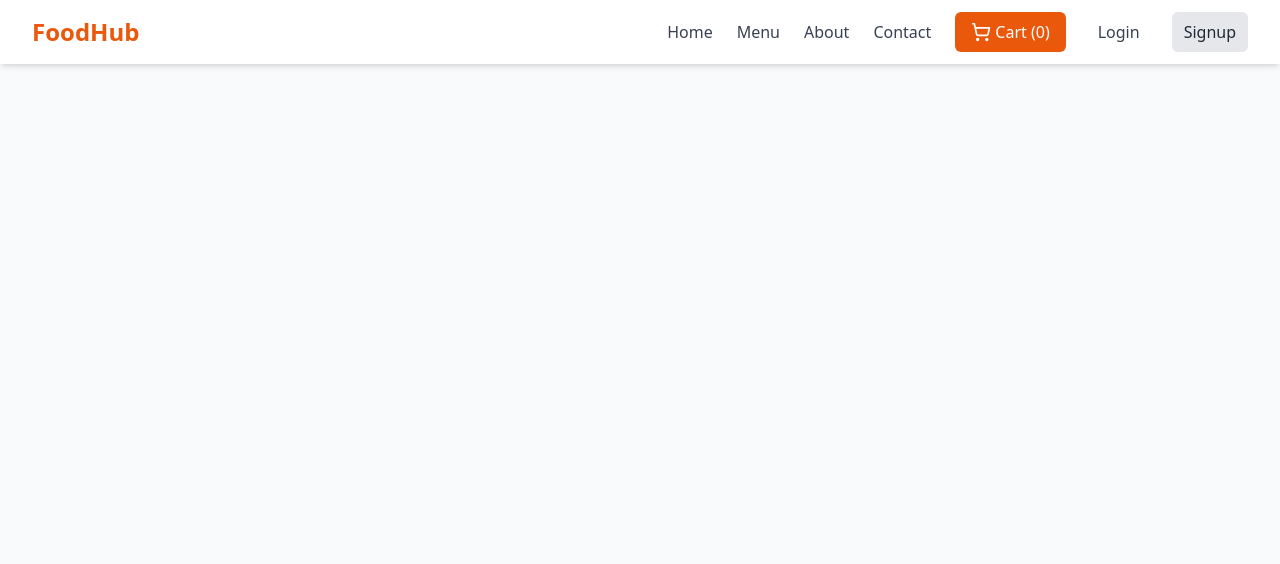
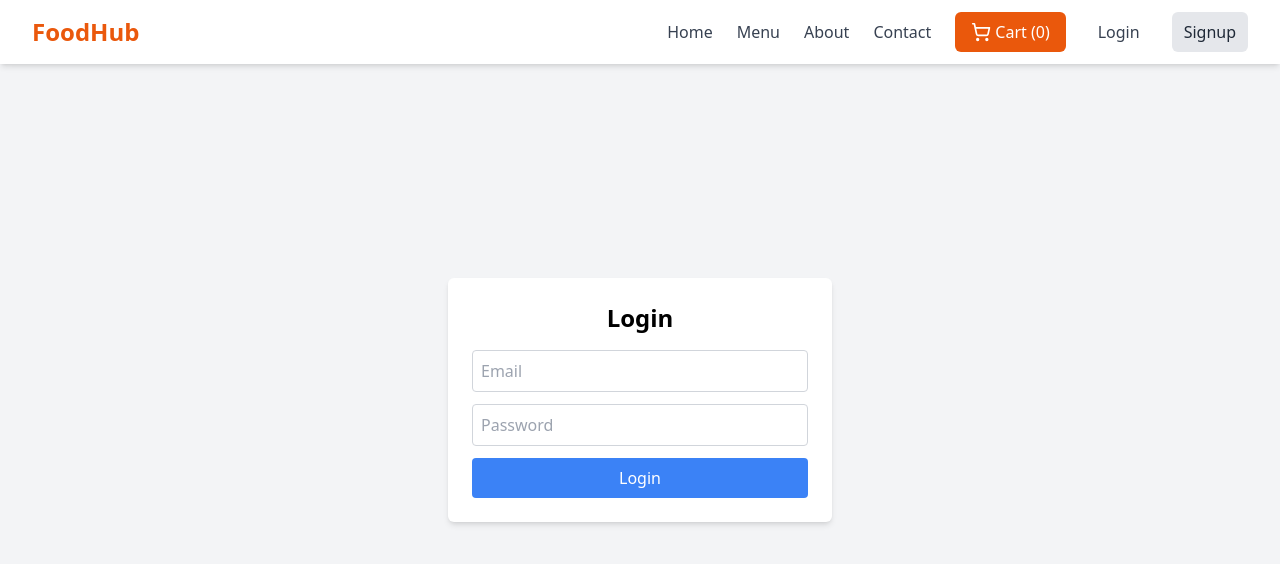
Before and after one commit to BharatKumarG/main-food-project, a React (Vite) app: page /login in a window 1280 px wide. Shown: the top 564 px of the page. Built offline with nearby package versions, Linux system fonts and the light colour scheme.

Commit message:
Update Login.tsx

```diff
--- a/src/pages/Login.tsx
+++ b/src/pages/Login.tsx
@@ -1,39 +1,67 @@
-import { useState } from 'react';
+import React, { useState, FormEvent } from 'react';
 
 export default function Login() {
   const [email, setEmail] = useState('');
   const [password, setPassword] = useState('');
   const [error, setError] = useState('');
 
-  const handleLogin = async (e) => {
+  const handleLogin = async (e: FormEvent<HTMLFormElement>) => {
     e.preventDefault();
+
+    try {
       const res = await fetch('https://xano-base-url/api:YOURID/auth/login', {
         method: 'POST',
         headers: { 'Content-Type': 'application/json' },
         body: JSON.stringify({ email, password })
       });
+
       const data = await res.json();
 
       if (res.ok) {
         localStorage.setItem('token', data.authToken);
         alert('Login successful!');
-      window.location.href = '/'; // redirect to home or menu
+        window.location.href = '/'; // redirect to home
       } else {
         setError(data.message || 'Login failed');
+      }
+    } catch (err) {
+      setError('An error occurred. Please try again later.');
     }
   };
 
   return (
-    <div>
-      <h2>Login</h2>
-      <form onSubmit={handleLogin}>
-        <input type="email" placeholder="Email" value={email}
-               onChange={e => setEmail(e.target.value)} required />
-        <input type="password" placeholder="Password" value={password}
-               onChange={e => setPassword(e.target.value)} required />
-        <button type="submit">Login</button>
+    <div className="flex justify-center items-center h-screen bg-gray-100">
+      <form
+        onSubmit={handleLogin}
+        className="bg-white shadow-md p-6 rounded-md w-full max-w-sm"
+      >
+        <h2 className="text-2xl font-bold mb-4 text-center">Login</h2>
+
+        <input
+          type="email"
+          placeholder="Email"
+          value={email}
+          onChange={(e) => setEmail(e.target.value)}
+          required
+          className="w-full mb-3 p-2 border border-gray-300 rounded"
+        />
+        <input
+          type="password"
+          placeholder="Password"
+          value={password}
+          onChange={(e) => setPassword(e.target.value)}
+          required
+          className="w-full mb-3 p-2 border border-gray-300 rounded"
+        />
+        <button
+          type="submit"
+          className="w-full bg-blue-500 text-white py-2 rounded hover:bg-blue-600"
+        >
+          Login
+        </button>
+
+        {error && <p className="text-red-500 mt-2 text-center">{error}</p>}
       </form>
-      {error && <p style={{ color: 'red' }}>{error}</p>}
     </div>
   );
 }
```
Lines whose indentation alone changed are shown as unchanged.
